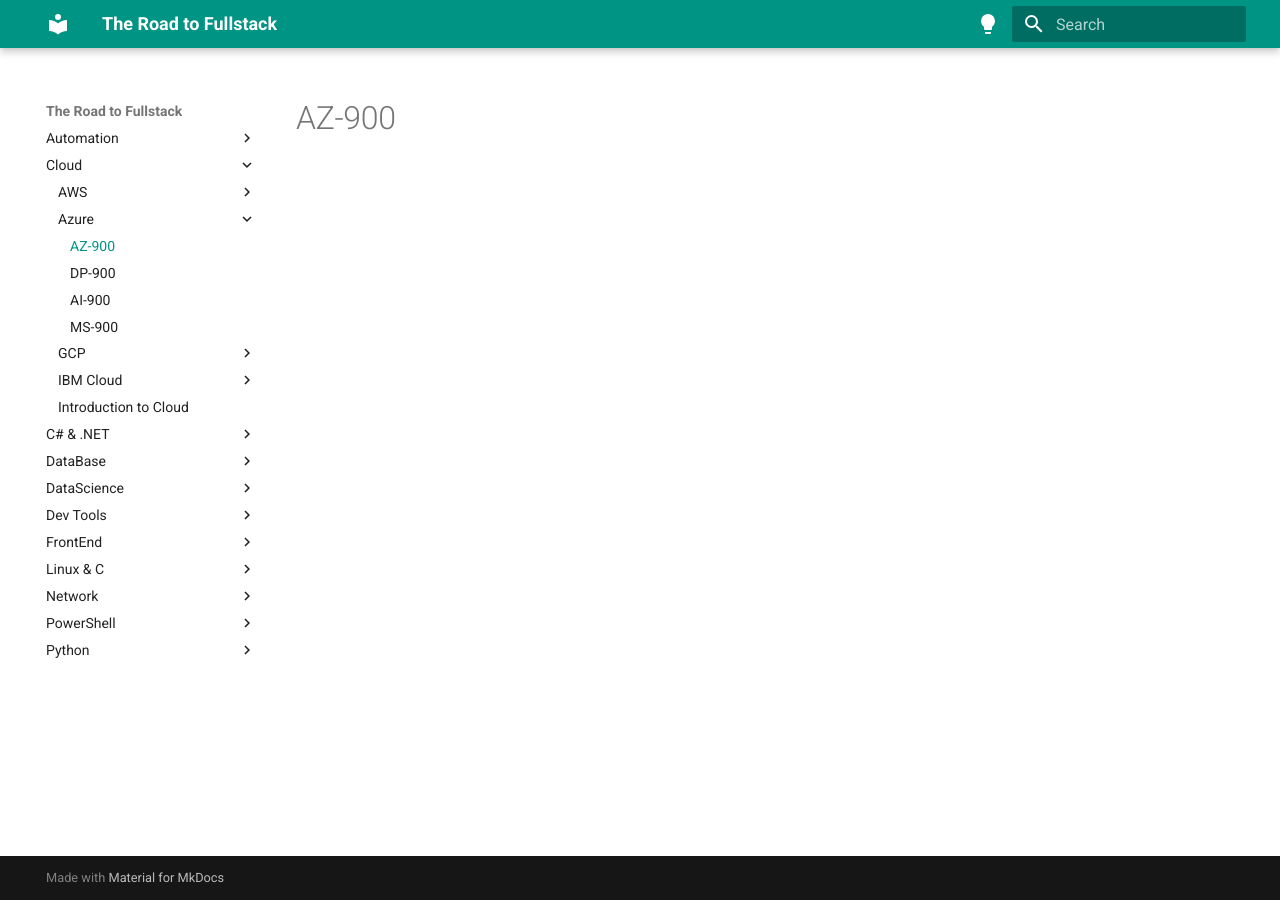
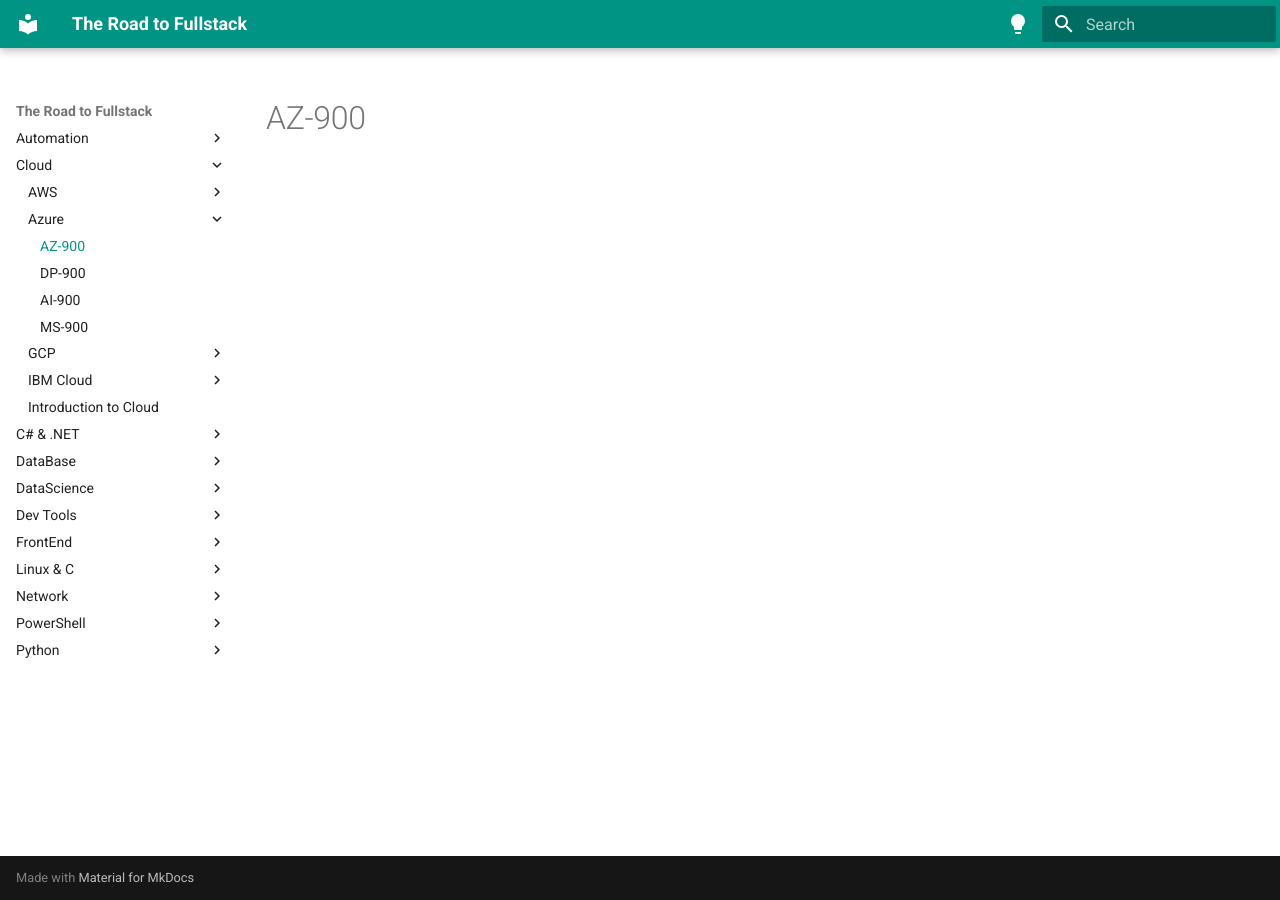
Before and after one commit to Zhongfu-Mao/The-Road-To-Fullstack, an MkDocs documentation site: the page built from docs/Cloud/Azure/AZ-900.md, in a window 1280 px wide. Built offline with MkDocs 1.6.1 and Material for MkDocs 9.7.7, drawn with Linux system fonts in a browser that asks for light colours; comment, search, counter and statistics services are not loaded.

Commit message:
:wrench: 修改内容显示区域的宽度为`1440px`

```diff
--- a/docs/css/custom.css
+++ b/docs/css/custom.css
@@ -12,16 +12,20 @@
   /* \00A0 is a non-breaking space
           to make the mark be on the same line as the link
       */
-    content: "\00A0[↪]";
+  content: '\00A0[↪]';
 }
 
 a.internal-link::after {
   /* \00A0 is a non-breaking space
           to make the mark be on the same line as the link
       */
-    content: "\00A0↪";
+  content: '\00A0↪';
 }
 
 .shadow {
   box-shadow: 5px 5px 10px #999;
 }
+
+.md-grid {
+  max-width: 1440px;
+}
```
Lines whose indentation alone changed are shown as unchanged.
